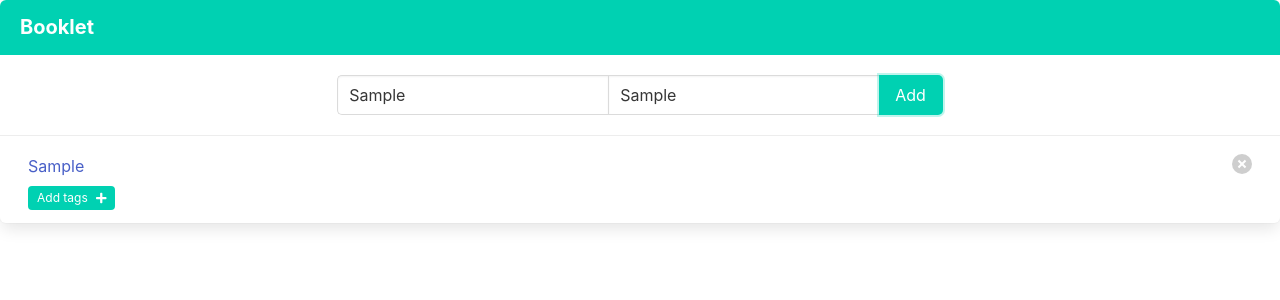
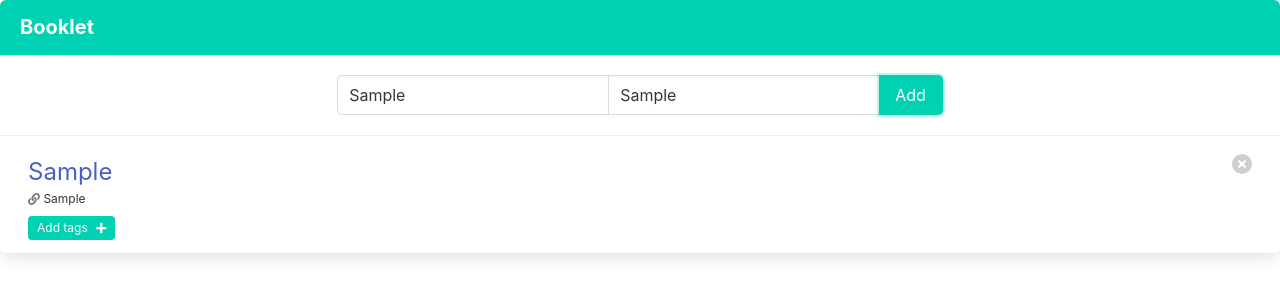
Before and after one commit to NguyenDytrich/booklet-bookmarks, a Vue app in the folder client/: page / in a window 1280 px wide. Both pictures are taken after typing "Sample", "Sample" into the empty fields and a click on the button "Add". Shown: the top 300 px of the page. Built offline with nearby package versions, Linux system fonts and the light colour scheme.

Commit message:
Bookmark entry shows more info

```diff
--- a/client/src/components/Booklet.vue
+++ b/client/src/components/Booklet.vue
@@ -32,9 +32,13 @@
       <div class="bookmark">
         <div class="bookmark-item">
           <div>
-            <a @click="openInNew(i.bk.link)">
+            <a @click="openInNew(i.bk.link)" class="is-size-4">
               {{ i.bk.name }}
             </a>
+            <div class="is-size-7">
+              <font-awesome-icon icon="link" class="light-btn" />
+              {{ i.bk.link }}
+            </div>
           </div>
           <div class="tags mt-2">
             <span v-for="t in getBookmarkTags(i.bk)" :key="t.id" class="tag">
@@ -99,7 +103,6 @@ export default class Booklet extends Vue {
   private newTag = "";
 
   private onSubmit() {
-    console.log(this.bookmarks);
     this.bookmarks.push(_.cloneDeep(this.fields));
   }
 
@@ -177,6 +180,10 @@ export default class Booklet extends Vue {
   }
 }
 
+.light-btn {
+  color: $text-light;
+}
+
 .bookmark {
   display: grid;
   grid-template-columns: auto 20%;
--- a/client/src/main.ts
+++ b/client/src/main.ts
@@ -3,10 +3,11 @@ import App from "./App.vue";
 import "./../node_modules/bulma/css/bulma.css";
 
 import { library } from "@fortawesome/fontawesome-svg-core";
-import { faPlus } from "@fortawesome/free-solid-svg-icons";
+import { faPlus, faLink } from "@fortawesome/free-solid-svg-icons";
 import { FontAwesomeIcon } from "@fortawesome/vue-fontawesome";
 
 library.add(faPlus);
+library.add(faLink);
 Vue.component("font-awesome-icon", FontAwesomeIcon);
 
 Vue.config.productionTip = false;
```
